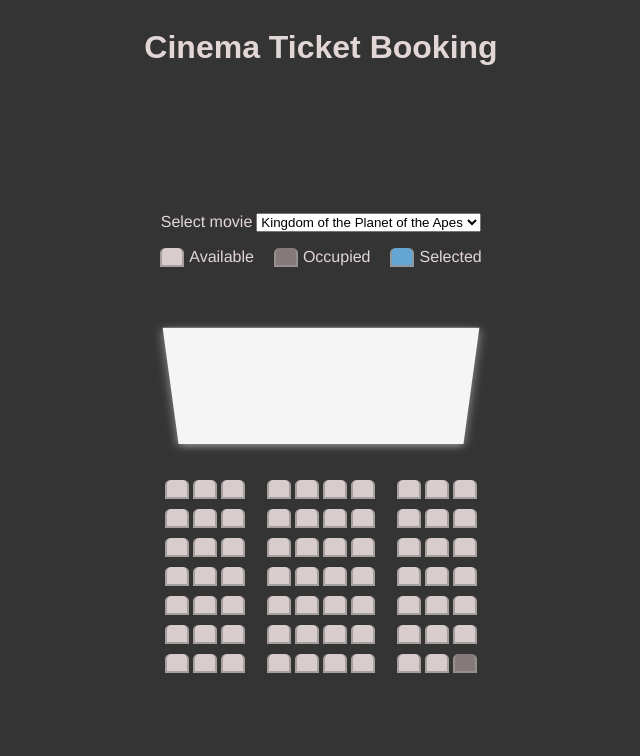
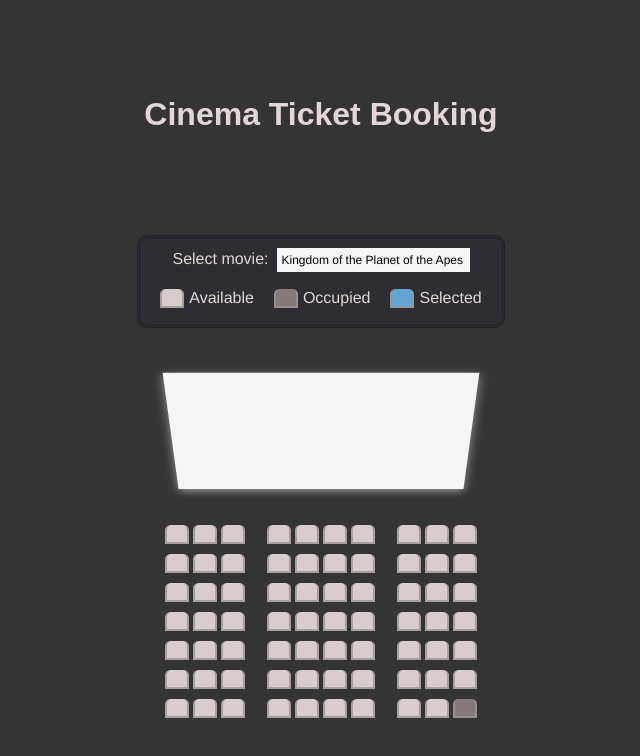
Before and after one commit to EbinPhilip/vanilla_js_projects, a plain HTML site: page movie_seat_booking/index.html in a window 1280 px wide. Shown: the whole page, without its empty margins (319-959 px from the left). Drawn offline with Linux system fonts and the light colour scheme.

Commit message:
movie_seat_booking: presentation area aesthetics

```diff
--- a/movie_seat_booking/index.html
+++ b/movie_seat_booking/index.html
@@ -11,8 +11,10 @@
 
     <div class="content">
 
+        <div class="presentation-area">
+
             <div class="movie-selector">
-            <label>Select movie</label>
+                <label>Select movie:</label>
                 <select>
                     <option>Kingdom of the Planet of the Apes</option>
                     <option>Deadpool and Wolverine</option>
@@ -34,6 +36,8 @@
                     <label>Selected</label>
                 </li>
             </ul>
+
+        </div>
 
         <div class="cinema-layout">
 
--- a/movie_seat_booking/style.css
+++ b/movie_seat_booking/style.css
@@ -10,7 +10,10 @@ body {
 
 h1 {
     font-family: Arial, Helvetica, sans-serif;
+    margin-top: 7%;
     color: rgb(226, 214, 214);
+    justify-content: center;
+    text-align: center;
 }
 
 label {
@@ -26,14 +29,39 @@ label {
     height: 100vh;
 }
 
+.presentation-area {
+    display: flex;
+    flex-direction: column;
+    align-items: center;
+    background-color: rgb(46, 45, 51);
+    padding:10px;
+    border: 3px double rgb(34, 33, 37);
+    border-radius: 10px;
+
+}
+
 .movie-selector {
     align-items: center;
     vertical-align: middle;
 }
 
+.movie-selector select {
+    border: none;
+    padding: 5px;
+    font-size: 12px;
+    font-family:'Franklin Gothic Medium', 'Arial Narrow', Arial, sans-serif;
+    background-color: whitesmoke;
+    margin-left: 4px;
+    -moz-appearance: none;
+    -webkit-appearance: none;
+    appearance: none;
+}
+
 .legend {
     display: flex;
     padding: 0%;
+    margin-top:5%;
+    margin-bottom: 2%;
 }
 
 .legend li {
```
Lines whose indentation alone changed are shown as unchanged.
